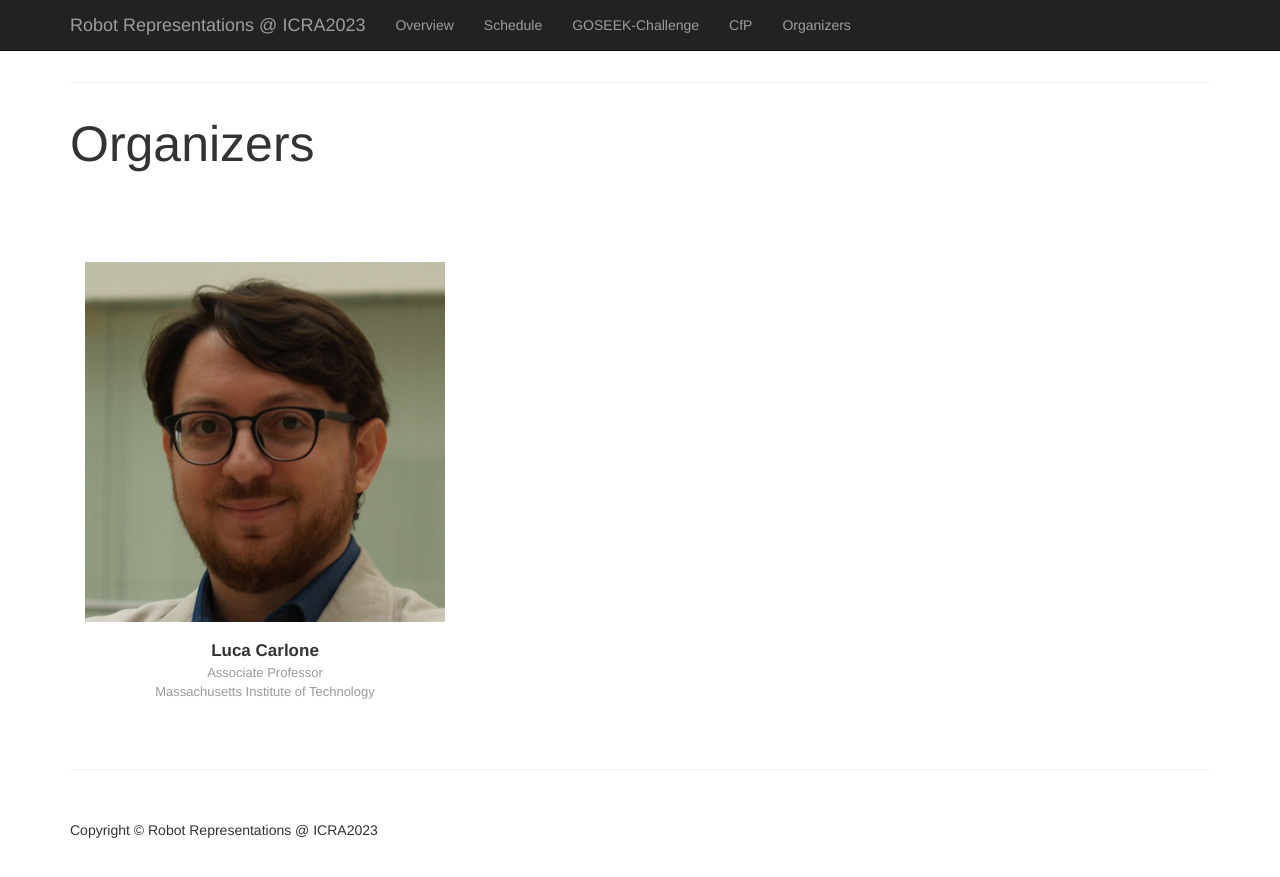
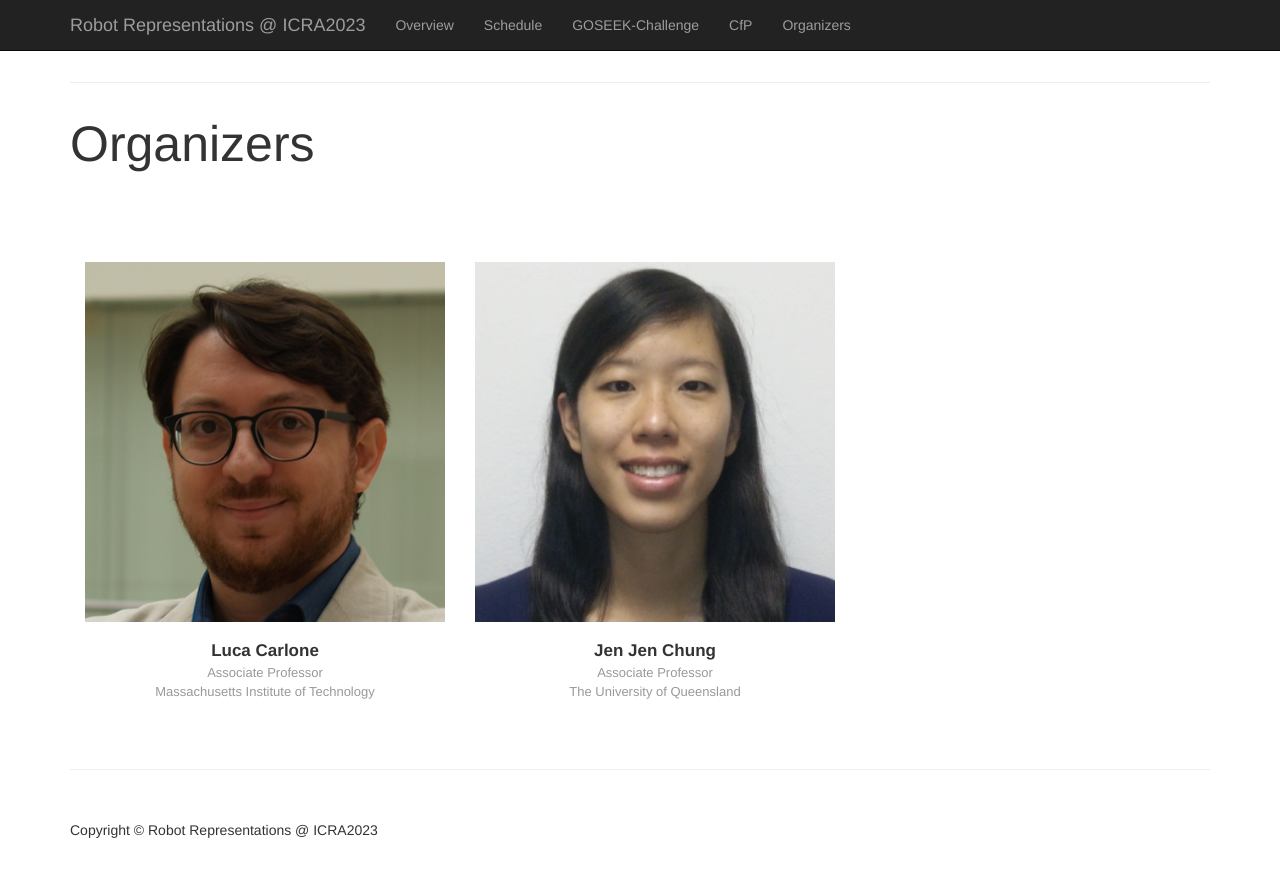
Before and after one commit to MIT-SPARK/robotRepresentations-RSS2023, a Jekyll site: the page built from index.html, in a window 1280 px wide and 900 px high, scrolled down 4694 px. Shown: the top 877 px of the window. Built offline with Jekyll 4.4.1, drawn with Linux system fonts in a browser that asks for light colours.

Commit message:
update people

```diff
--- a/_data/people.yaml
+++ b/_data/people.yaml
@@ -2,3 +2,8 @@
   image: /assets/images/luca.png
   position: Associate Professor
   affiliation: Massachusetts Institute of Technology
+
+- name: Jen Jen Chung
+  image: /assets/images/jenjen.png
+  position: Associate Professor
+  affiliation: The University of Queensland
```
